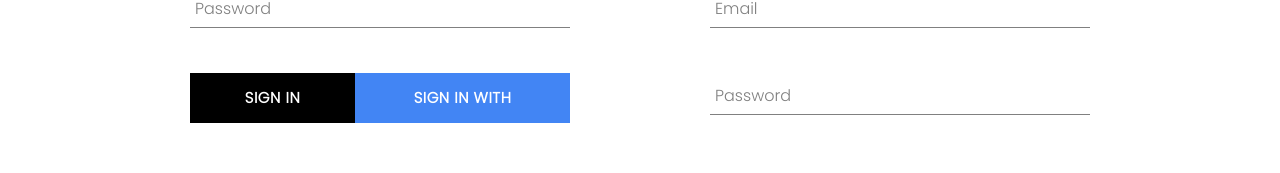
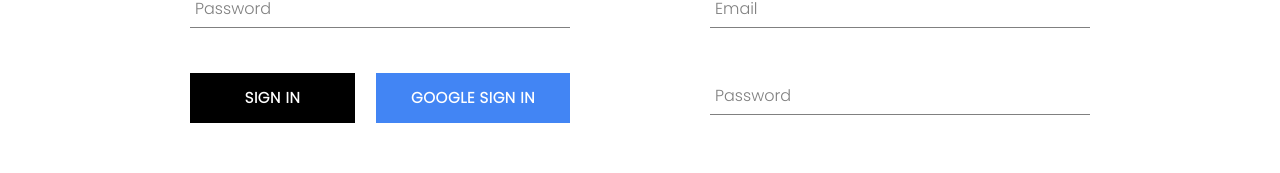
Before and after one commit to codeaamirkalimi/react-ecommerce-turing.com, a React (Create React App) app: page /auth in a window 1280 px wide. Shown: the part 326-499 px from the top of the page. Built offline with nearby package versions, Linux system fonts and the light colour scheme.

Commit message:
update: update the google sign in context

```diff
--- a/src/components/SignIn/Signin.component.jsx
+++ b/src/components/SignIn/Signin.component.jsx
@@ -77,7 +77,7 @@ const SigninComponent = () => {
             buttonType="google"
             onClick={logGoogleUser}
           >
-            SIGN IN WITH GOOGLE
+            GOOGLE SIGN IN
           </ButtonComponent>
         </div>
       </form>
```
